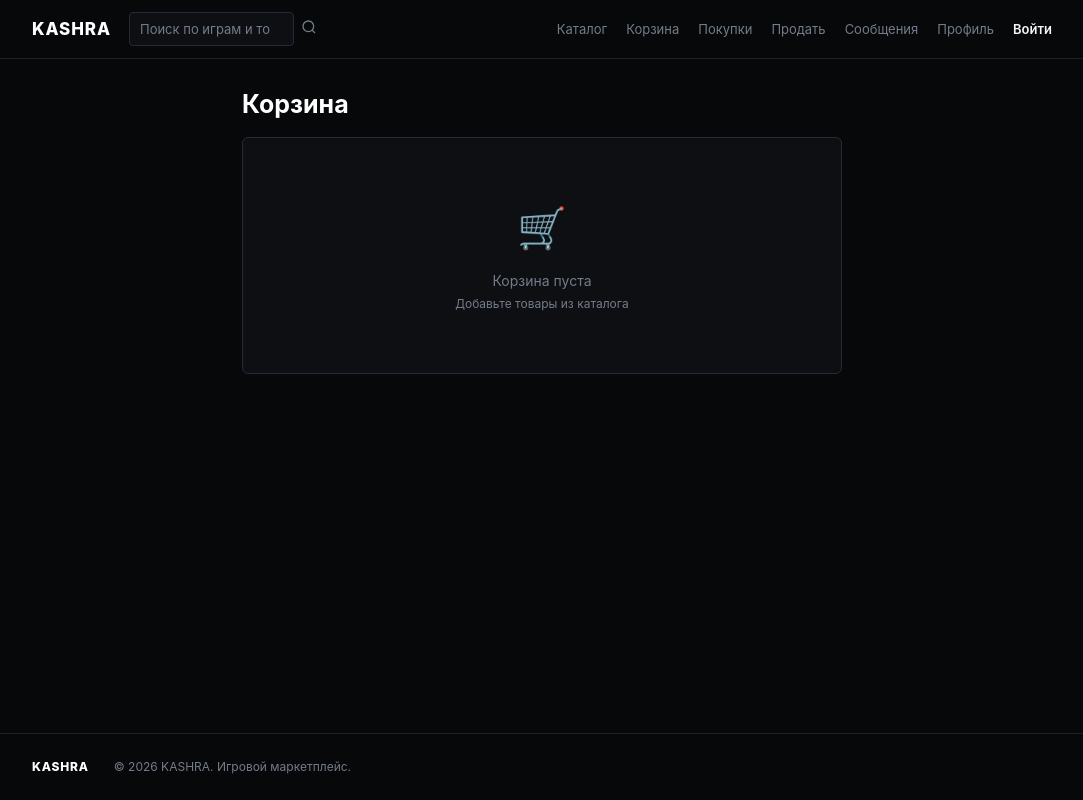
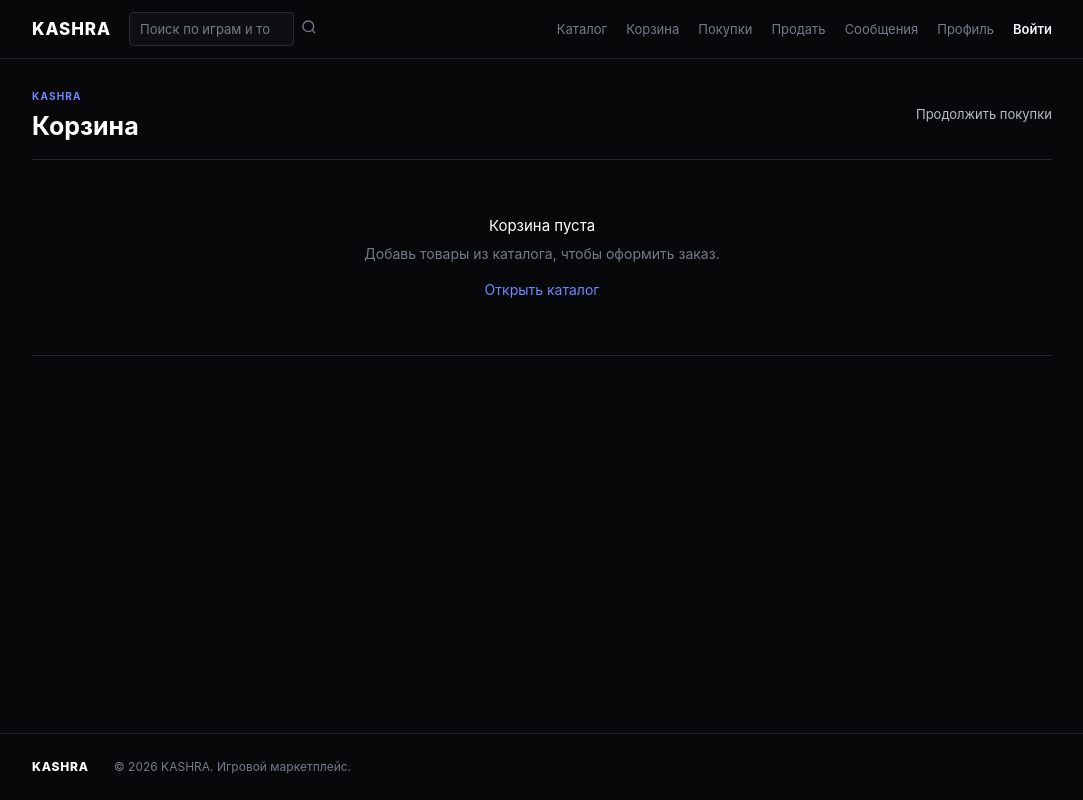
Before and after one commit to danylokadomtseveu-wq/kashra-marketplace, a Next.js app in the folder apps/web/: page /cart in a window 1280 px wide. Shown: the whole page, without its empty margins (98-1181 px from the left). Built offline with nearby package versions, Linux system fonts and the light colour scheme.

Commit message:
feat: make cart interactive and connected to product pages

```diff
--- a/apps/web/src/app/cart/page.tsx
+++ b/apps/web/src/app/cart/page.tsx
@@ -1,21 +1,19 @@
+"use client"
+
+import Link from "next/link"
+import { useEffect, useState } from "react"
+
+type CartItem = { id:string; title:string; price:string; qty:number }
+
 export default function CartPage() {
-  return (
-    <div style={{ maxWidth: 600, margin: "0 auto" }}>
-      <div className="page-header">
-        <h1 className="page-title">Корзина</h1>
-      </div>
-      <div style={{
-        background: "var(--surface)",
-        border: "1px solid var(--border)",
-        borderRadius: 6,
-        textAlign: "center",
-        padding: 60,
-        color: "var(--text-3)",
-      }}>
-        <div style={{ fontSize: 40, marginBottom: 12 }}>🛒</div>
-        <p style={{ fontSize: 14, marginBottom: 4 }}>Корзина пуста</p>
-        <p style={{ fontSize: 12 }}>Добавьте товары из каталога</p>
-      </div>
-    </div>
-  )
+  const [items,setItems]=useState<CartItem[]>([])
+  useEffect(()=>{setItems(JSON.parse(localStorage.getItem("kashra-cart")??"[]"))},[])
+  function save(next:CartItem[]){setItems(next);localStorage.setItem("kashra-cart",JSON.stringify(next))}
+  const total=items.reduce((sum,item)=>sum+Number(item.price)*item.qty,0)
+  return <div><div className="page-header"><div><div className="page-kicker">KASHRA</div><h1 className="page-title">Корзина</h1></div><Link href="/catalog" className="cat-tab">Продолжить покупки</Link></div>
+    {items.length===0?<div className="empty-state"><div className="empty-state-title">Корзина пуста</div><div>Добавь товары из каталога, чтобы оформить заказ.</div><Link href="/catalog" className="empty-state-link">Открыть каталог</Link></div>:<>
+      <div className="cart-list">{items.map(item=><div key={item.id} className="cart-row"><div><Link href={`/products/${item.id}`} className="lot-title">{item.title}</Link><div className="lot-subtitle">{Number(item.price).toLocaleString("ru-RU")} ₽ за штуку</div></div><div style={{display:"flex",alignItems:"center",gap:12}}><button className="header-btn btn-ghost" onClick={()=>save(items.map(x=>x.id===item.id?{...x,qty:Math.max(1,x.qty-1)}:x))}>−</button><span>{item.qty}</span><button className="header-btn btn-ghost" onClick={()=>save(items.map(x=>x.id===item.id?{...x,qty:x.qty+1}:x))}>+</button><button className="cat-tab" onClick={()=>save(items.filter(x=>x.id!==item.id))}>Удалить</button></div></div>)}</div>
+      <div style={{display:"flex",justifyContent:"flex-end",gap:20,alignItems:"center",marginTop:24}}><strong>Итого: {total.toLocaleString("ru-RU")} ₽</strong><Link href="/orders" className="buy-btn">Оформить заказ</Link></div>
+    </>}
+  </div>
 }
```
